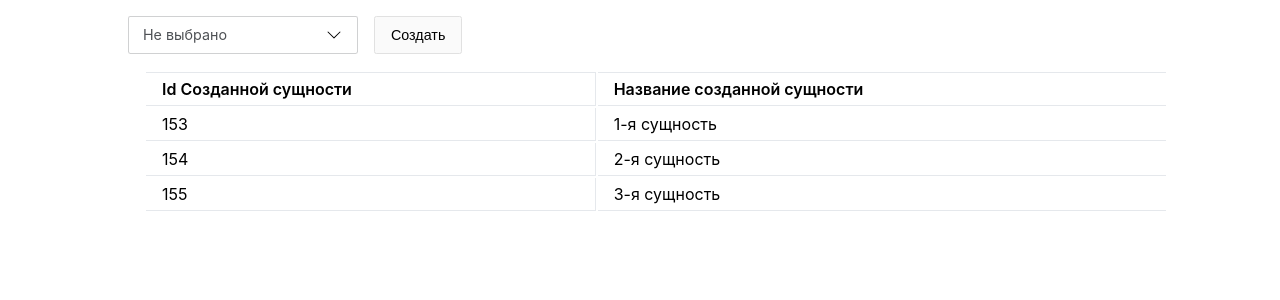
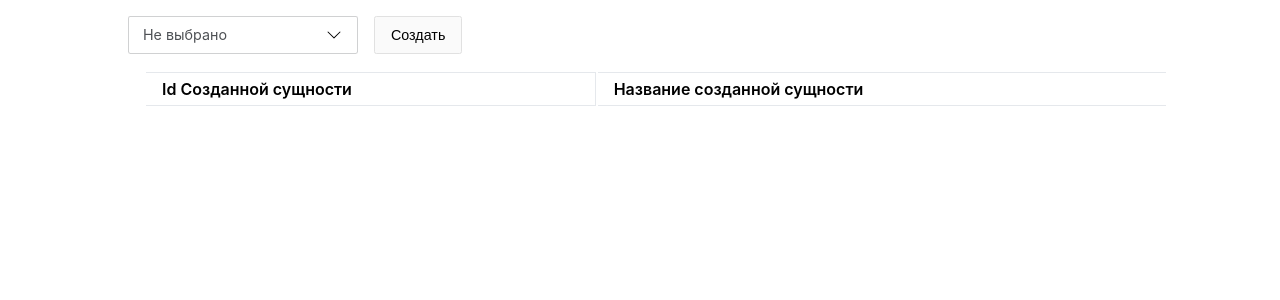
Before and after one commit to artbeard/api-amo-crm, a Vue app: page / in a window 1280 px wide. Shown: the top 300 px of the page. Built offline with nearby package versions, Linux system fonts and the light colour scheme.

Commit message:
добавлен функционал для добавления сущностей в хранилище

```diff
--- a/src/App.vue
+++ b/src/App.vue
@@ -18,25 +18,28 @@
 		</div>
 		<ListEntity :columns="columns" :entity-list="listEntity"></ListEntity>
 	</div>
+	<pre>
+
+	</pre>
 </template>
 
 <script setup lang="ts">
 import Dropdown, { IListSelectable, OptionValue } from './components/Dropdown.vue';
 import Button from './components/Button.vue';
-import ListEntity, { IColumns, IEntity } from './components/ListEntity.vue'
-import { ref, reactive, computed, markRaw } from 'vue';
+import ListEntity, { IColumns } from './components/ListEntity.vue'
+import { ref, computed, markRaw } from 'vue';
+import useStore, { IEntity, ResTypes, ICreateError } from './store/store'
+
+/**
+ * Хранилище
+ */
+const store = useStore();
+
 /**
  * Тип создаваемго ресурса
  */
 const typeResource = ref<OptionValue>(null);
-/**
- * Варианты создаваемого ресурса
- */
- enum ResTypes {
-	Deal = 1,
-	Contact,
-  	Company,
-}
+
 /**
  * простой список для выбора создаваемых сущностей,
  * реактивность не нужна
@@ -61,21 +64,12 @@ const selectionList = markRaw<IListSelectable[]>([
  */
 const columns: IColumns = markRaw({
 	id: 'Id Созданной сущности',
-	title: 'Название созданной сущности',
+	name: 'Название созданной сущности',
 })
-//временное хранение моковых данных
-const listEntity:IEntity[] = reactive([
-	{
-		id: 153, title: '1-я сущность'
-	},
-	{
-		id: 154, title: '2-я сущность'
-	},
-	{
-		id: 155, title: '3-я сущность'
-	},
 
-]);
+const listEntity = computed<IEntity[]>(() => {
+	return store.entityList;
+})
 
 /**
  * Флаг выполнения запроса (для анимации)
@@ -105,5 +99,23 @@ const createResource = function(){
 		return;
 	}
 	isRequest.value = true;
+
+	let newCompanyName = 'Ресурс';
+	newCompanyName = prompt('Вы можете ввести имя для создания именованой сущности', '') as string;
+	// if (!newCompanyName)
+	// {
+	// 	validationMessage.value = 'Введите имя ресурса';
+	// 	return;
+	// }
+
+	store.createEntity(typeResource.value as ResTypes, newCompanyName as string)
+		.catch((err: ICreateError) => {
+			validationMessage.value = err.detail;
+		})
+		.finally(()=>{
+			isRequest.value = false;
+		});
 };
+
+
 </script>
```
